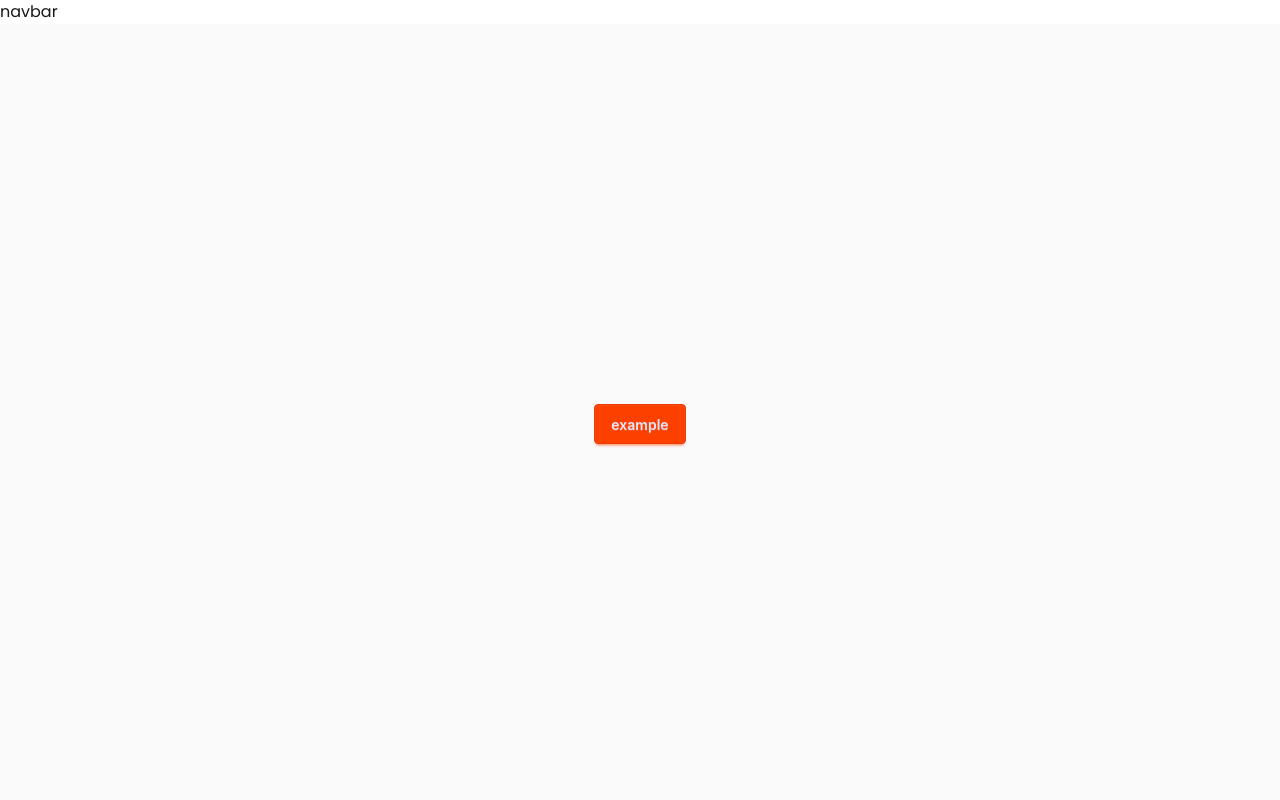
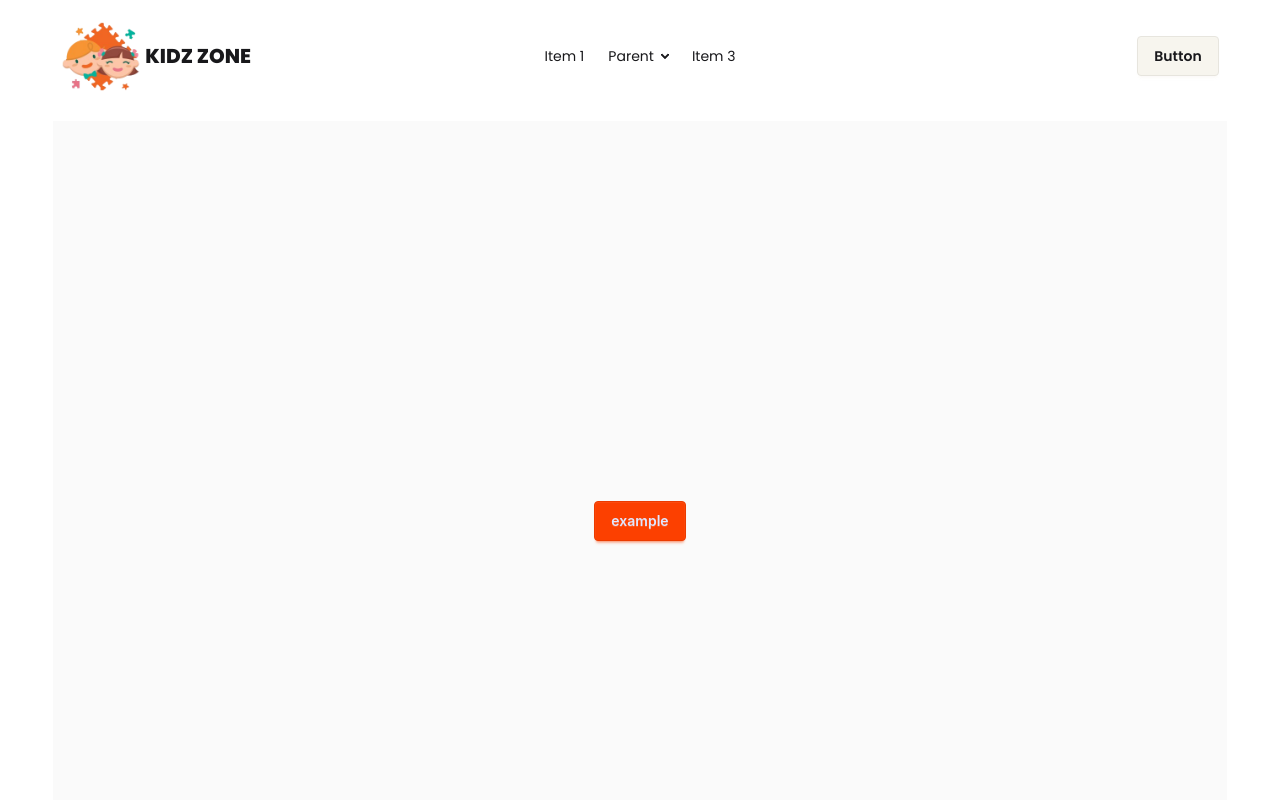
Before and after one commit to fhpantho/kids-zone-frontend, a Next.js app: page / in a window 1280 px wide. Shown: the top 800 px of the page. Built offline with nearby package versions, Linux system fonts and the light colour scheme.

Commit message:
added the logo to the navbar

```diff
--- a/src/app/layout.jsx
+++ b/src/app/layout.jsx
@@ -27,11 +27,15 @@
       <body
         className={`${poppins.className} antialiased `}
       >
-        <header>
+        <header className="py-2 md:w-11/12 mx-auto">
           {/* <Navbar /> */}
           <Navbar />
         </header>
-        {children}
+
+        <main className="py-2 md:w-11/12 mx-auto">
+          {children}
+        </main>
+
 
         <footer>
           {/* <footer /> */}
--- /dev/null
+++ b/src/components/layouts/Logo.jsx
@@ -0,0 +1,19 @@
+import Image from 'next/image';
+import Link from 'next/link';
+import React from 'react';
+
+const Logo = () => {
+    return (
+        <div>
+            <Link href = {"/"} className='flex items-center gap-1'>
+            <Image alt = "Kidz zone"
+            src={"/assets/logo.png"}
+            width={80}
+            height={70}/>
+            <h2 className='text-xl font-bold'>KIDZ ZONE</h2>
+            </Link>
+        </div>
+    );
+};
+
+export default Logo;
--- a/src/components/layouts/Navbar.jsx
+++ b/src/components/layouts/Navbar.jsx
@@ -1,11 +1,81 @@
-import React from 'react';
+import React from "react";
+import Logo from "./Logo";
 
 const Navbar = () => {
-    return (
-        <div>
-            navbar
+  return (
+    <div className="navbar bg-base-100 ">
+      <div className="navbar-start">
+        <div className="dropdown">
+          <div tabIndex={0} role="button" className="btn btn-ghost lg:hidden">
+            <svg
+              xmlns="http://www.w3.org/2000/svg"
+              className="h-5 w-5"
+              fill="none"
+              viewBox="0 0 24 24"
+              stroke="currentColor"
+            >
+              {" "}
+              <path
+                strokeLinecap="round"
+                strokeLinejoin="round"
+                strokeWidth="2"
+                d="M4 6h16M4 12h8m-8 6h16"
+              />{" "}
+            </svg>
+          </div>
+          <ul
+            tabIndex="-1"
+            className="menu menu-sm dropdown-content bg-base-100 rounded-box z-1 mt-3 w-52 p-2 shadow"
+          >
+            <li>
+              <a>Item 1</a>
+            </li>
+            <li>
+              <a>Parent</a>
+              <ul className="p-2">
+                <li>
+                  <a>Submenu 1</a>
+                </li>
+                <li>
+                  <a>Submenu 2</a>
+                </li>
+              </ul>
+            </li>
+            <li>
+              <a>Item 3</a>
+            </li>
+          </ul>
         </div>
-    );
+        <Logo></Logo>
+      </div>
+      <div className="navbar-center hidden lg:flex">
+        <ul className="menu menu-horizontal px-1">
+          <li>
+            <a>Item 1</a>
+          </li>
+          <li>
+            <details>
+              <summary>Parent</summary>
+              <ul className="p-2 bg-base-100 w-40 z-1">
+                <li>
+                  <a>Submenu 1</a>
+                </li>
+                <li>
+                  <a>Submenu 2</a>
+                </li>
+              </ul>
+            </details>
+          </li>
+          <li>
+            <a>Item 3</a>
+          </li>
+        </ul>
+      </div>
+      <div className="navbar-end">
+        <a className="btn">Button</a>
+      </div>
+    </div>
+  );
 };
 
 export default Navbar;
```
